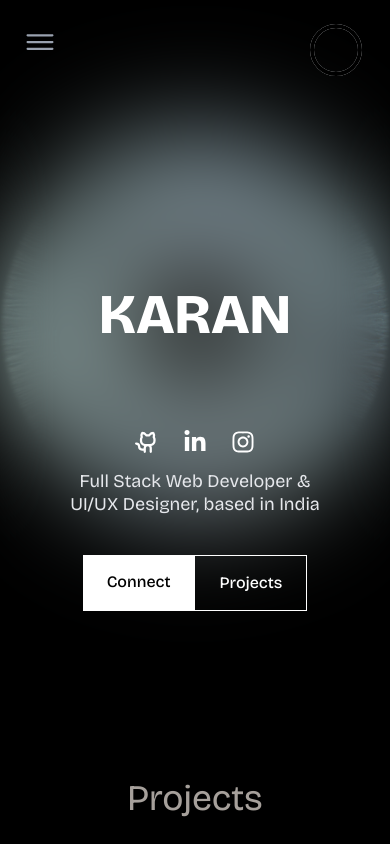
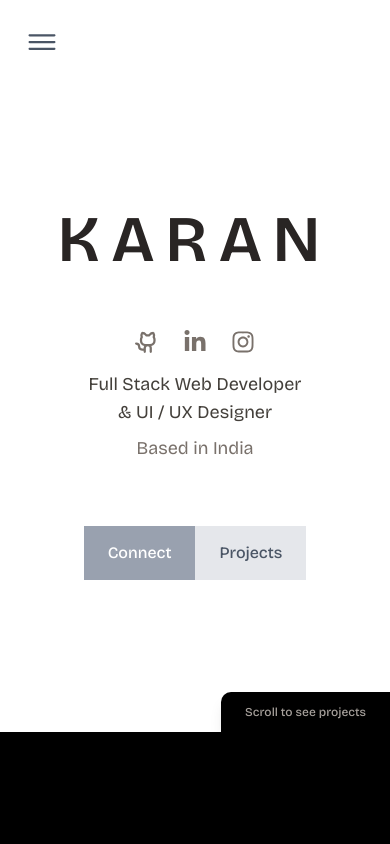
Before and after one commit to iamkaranroushan/my-portfolio, a Next.js app: page / in a window 390 px wide. Shown: the top 844 px of the page. Built offline with nearby package versions, Linux system fonts and the light colour scheme.

Commit message:
modified the designs

```diff
--- a/Components/Hero/hero.jsx
+++ b/Components/Hero/hero.jsx
@@ -5,103 +5,168 @@ import { motion } from "framer-motion";
 import { FaInstagram, FaLinkedinIn } from "react-icons/fa";
 import { PiGithubLogoBold } from "react-icons/pi";
 import Link from "next/link";
+import { LuGlobe } from "react-icons/lu";
 
 const Hero = () => {
+  const isMobile = typeof window !== "undefined" && window.innerWidth < 640;
   return (
     <section
       id="Home"
-      className="relative w-full  flex items-center justify-center overflow-hidden"
+      className="relative w-full flex items-center justify-center overflow-hidden"
     >
-      {/* Blurred Background Image */}
-      <div className="absolute inset-0 z-0">
-        <img
-          src="/backgrounds/hero-eye.jpg"
-          alt="Background"
-          className="w-full h-full object-cover"
-        />
-        <div className="absolute inset-0  backdrop-blur-[50px]" />
+      <motion.div
+        initial={{
+          opacity: 0,
+
+        }}
+        animate={{
+          opacity: 1,
+        }}
+        transition={{
+          delay: 2,
+          duration: 0.6,
+        }}
+        className="absolute bottom-0 right-0 "
+      >
+        <div className="bg-black px-6 py-3 lg:px-10 lg:py-6 lg:mb-[-20] rounded-ss-lg shadow-lg flex flex-col justify-center items-center">
+          <span className="text-xs sm:text-sm font-medium text-stone-400">
+            Scroll to see projects
+          </span>
         </div>
-
-      {/* Glassmorphic Card */}
+      </motion.div>
+      {/* Blurred Background Image */} {/* Glassmorphic Card */}{" "}
       <motion.div
-        initial={{ opacity: 0, y: 80 }}
-        animate={{ opacity: 1, y: 0 }}
-        transition={{ duration: 0.8, ease: "easeOut" }}
-        className="relative z-10 h-full backdrop-blur-xl  w-full  text-center"
+        initial={{
+          opacity: 0,
+          scale: 0,
+        }}
+        animate={{
+          opacity: 1,
+          scale: 1,
+        }}
+        transition={{
+          duration: 0.8,
+          ease: "easeOut",
+        }}
+        className="flex flex-col items-center z-10 h-full  text-center  w-full "
       >
-        {/* Name */}
+        {/* Name */}{" "}
         <motion.h1
-          initial={{ opacity: 0, y: 50 }}
-          animate={{ opacity: 1, y: 0 }}
-          transition={{ delay: 0.2, duration: 0.7, ease: "easeOut" }}
-          className="text-white font-extrabold text-[56px] sm:text-[64px] md:text-[180px] leading-tight pt-70 lg:pt-80 "
+          initial={{
+            letterSpacing: "-10px",
+          }}
+          animate={{
+            letterSpacing: isMobile ? "12px" : "60px",
+          }}
+          transition={{
+            delay: 0.8,
+            duration: 0.7,
+            ease: "easeInOut",
+            times: [0, 0.4, 1],
+          }}
+          className=" text-stone-800 font-semibold text-[65px] sm:text-[64px] md:text-[180px] lg:text-[200px]  pt-48 lg:pt-80 "
         >
-          KARAN
+          KARAN{" "}
         </motion.h1>
-
-
-        <div className="mt-20 lg:mt-36">
+        <div className="mt-10 lg:mt-10 lg:mb-40">
+          {" "}
+          {
             <motion.div
-            className="flex justify-center  space-x-6 text-white text-3xl"
-            initial={{ opacity: 0, y: 30 }}
-            animate={{ opacity: 1, y: 0 }}
-            transition={{ delay: 0.8, duration: 0.6 }}
+              className="flex justify-center mb-4  space-x-6 text-white text-3xl  "
+              initial={{
+                opacity: 0,
+                y: 20,
+              }}
+              animate={{
+                opacity: 1,
+                y: 0,
+              }}
+              transition={{
+                delay: 2,
+                duration: 0.6,
+              }}
             >
               <Link href="https://github.com/iamkaranroushan" target="_blank">
-              <PiGithubLogoBold className="hover:text-gray-300 text-2xl  hover:scale-110 transition duration-300" />
-            </Link>
+                <PiGithubLogoBold className="hover:text-gray-800 text-2xl lg:text-4xl text-stone-500 hover:scale-110 transition duration-300" />
+              </Link>{" "}
               <Link
                 href="https://linkedin.com/in/iamkaranroushan"
                 target="_blank"
               >
-              <FaLinkedinIn className="hover:text-blue-400 text-2xl  hover:scale-110 transition duration-300" />
-            </Link>
-            <Link href="https://instagram.com/iamkaranroushan" target="_blank">
-              <FaInstagram className="hover:text-pink-400 text-2xl  hover:scale-110 transition duration-300" />
-            </Link>
+                <FaLinkedinIn className="hover:text-blue-400 text-2xl lg:text-4xl text-stone-500 hover:scale-110 transition duration-300" />
+              </Link>{" "}
+              <Link
+                href="https://instagram.com/iamkaranroushan"
+                target="_blank"
+              >
+                <FaInstagram className="hover:text-pink-400 text-2xl lg:text-4xl text-stone-500  hover:scale-110 transition duration-300" />
+              </Link>{" "}
             </motion.div>
-          {/* Description */}
+          }{" "}
+          {/* Description */}{" "}
           <motion.p
-            initial={{ opacity: 0, y: 30 }}
-            animate={{ opacity: 1, y: 0 }}
-            transition={{ delay: 0.4, duration: 0.6 }}
-            className="text-gray-200 mt-4  text-lg sm:text-2xl leading-tight"
+            initial={{
+              opacity: 0,
+              y: 30,
+            }}
+            animate={{
+              opacity: 1,
+              y: 0,
+            }}
+            transition={{
+              delay: 1.6,
+              duration: 0.6,
+            }}
+            className="text-stone-700 mt-4 px-20 text-lg sm:text-2xl lg:text-3xl "
           >
-            Full Stack Web Developer &
-          </motion.p>
+            Full Stack Web Developer & UI / UX Designer
+          </motion.p>{" "}
           <motion.p
-            initial={{ opacity: 0, y: 30 }}
-            animate={{ opacity: 1, y: 0 }}
-            transition={{ delay: 0.4, duration: 0.6 }}
-            className="text-gray-200 text-lg sm:text-2xl leading-tight"
+            initial={{
+              opacity: 0,
+              y: 30,
+            }}
+            animate={{
+              opacity: 1,
+              y: 0,
+            }}
+            transition={{
+              delay: 2,
+              duration: 0.6,
+            }}
+            className="flex items-center justify-center gap-3 text-stone-500 mt-2 text-lg sm:text-2xl lg:text-3xl "
           >
-            UI/UX Designer, based in India
-          </motion.p>
+            Based in India{" "}
+          </motion.p>{" "}
         </div>
-
         {/* Social Icons */}
-
-        {/* CTA Buttons */}
+        {/* CTA Buttons */}{" "}
         <motion.div
-          className="mt-10 mb-10 lg:mb-20 flex justify-center"
-          initial={{ opacity: 0 }}
-          animate={{ opacity: 1 }}
-          transition={{ delay: 0.8 }}
+          className="mt-16 mb-38 flex justify-center lg:hidden"
+          initial={{
+            opacity: 0,
+          }}
+          animate={{
+            opacity: 1,
+          }}
+          transition={{
+            delay: 1.6,
+          }}
         >
           <Link
             href="#connect"
-            className="bg-white text-[16px] sm:text-[20px] text-black hover:bg-gray-100 px-6 py-4 lg:px-20 lg:py-6 text-xl font-medium transition duration-300"
+            className="bg-gray-400 text-[16px] sm:text-[20px] text-gray-200  hover:bg-gray-600 text-white px-6 py-4 lg:px-20 lg:py-6 text-xl font-medium transition duration-300"
           >
-            Connect
-          </Link>
+            Connect{" "}
+          </Link>{" "}
           <Link
             href="#projects"
-            className="border text-[16px] sm:text-[20px] border-white hover:bg-white/30 text-white px-6 py-4 backdrop-blur-md lg:px-20 lg:py-6 text-xl font-medium transition duration-300"
+            className="text-[16px] sm:text-[20px]  bg-gray-200 hover:bg-gray-600 hover:text-white text-gray-600 px-6 py-4 backdrop-blur-md lg:px-20 lg:py-6 text-xl font-medium transition duration-300"
           >
-            Projects
-          </Link>
-        </motion.div>
-      </motion.div>
+            Projects{" "}
+          </Link>{" "}
+        </motion.div>{" "}
+      </motion.div>{" "}
     </section>
   );
 };
--- a/Components/Navbar/navbar.jsx
+++ b/Components/Navbar/navbar.jsx
@@ -1,11 +1,11 @@
 "use client";
 
-import { Menu, X } from "lucide-react";
 import React, { useState, useEffect } from "react";
 import Link from "next/link";
 import { motion, AnimatePresence } from "framer-motion";
 import { IoIosMenu } from "react-icons/io";
 import { RxCross2 } from "react-icons/rx";
+
 const Navbar = () => {
   const [menuOpen, setMenuOpen] = useState(false);
   const [showNavbar, setShowNavbar] = useState(true);
@@ -30,60 +30,166 @@ const Navbar = () => {
     return () => window.removeEventListener("scroll", handleScroll);
   }, [lastScrollY]);
 
+  const mobileNavLinks = ["Home", "Projects", "About", "Connect"];
+  const DesktopNavLinks = ["Home", "About", "Connect"];
+
   return (
     <>
-      {/* Animated Menu Button */}
+      {" "}
+      {/* Desktop Navigation */}{" "}
+      <motion.nav
+        initial={{
+          opacity: 0,
+          y: -20,
+        }}
+        animate={{
+          opacity: showNavbar ? 1 : 0,
+          y: showNavbar ? 0 : -20,
+        }}
+        transition={{
+          duration: 0.6,
+        }}
+        className="hidden lg:flex fixed top-0 left-0 w-full z-[100] backdrop-blur   px-28 py-12 justify-between items-center"
+      >
+        {/* Logo / Name */} {/* Menu Items */}{" "}
+        <motion.div
+          initial={{
+            opacity: 0,
+          }}
+          animate={{
+            opacity: 1,
+          }}
+          transition={{
+            delay: 1.6,
+          }}
+          className="flex space-x-20 text-lg   font-medium items-center justify-between text-gray-600"
+        >
+          {" "}
+          {DesktopNavLinks.map((label) => (
+            <Link
+              key={label}
+              href={`#${label.toLowerCase()}`}
+              className="relative group "
+            >
+              <span className="hover:text-gray-900 transition duration-300">
+                {label}
+              </span>
+              <span className="absolute opacity-0 group-hover:opacity-100 left-1/2 -translate-x-1/2 bottom-0 h-[2px] w-0 bg-gray-900 transition-all duration-300 group-hover:w-full">
+                {" "}
+              </span>{" "}
+            </Link>
+          ))}{" "}
+        </motion.div>{" "}
+        <motion.div
+          initial={{
+            opacity: 0,
+          }}
+          animate={{
+            opacity: 1,
+          }}
+          transition={{
+            delay: 1.6,
+          }}
+          className="flex justify-center"
+        >
+          <Link href="#projects">
+            <motion.span className="bg-gray-500 text-[16px] sm:text-[20px] text-gray-200  hover:bg-gray-800 text-white px-6 py-4 lg:px-10 lg:py-4 text-xl font-medium transition duration-300">
+              Projects{" "}
+            </motion.span>{" "}
+          </Link>{" "}
+        </motion.div>{" "}
+      </motion.nav>{" "}
+      {/* Mobile Menu Button */}{" "}
       <motion.div
-        initial={{ opacity: 0, y: -20 }}
-        animate={{ opacity: showNavbar ? 1 : 0, y: showNavbar ? 0 : -20 }}
-        transition={{ duration: 0.3 }}
-        className="fixed top-6 flex flex-col items-start mx-10 lg:mx-36  transform -translate-x-1/2 z-[100]"
+        initial={{
+          opacity: 0,
+          y: -20,
+        }}
+        animate={{
+          opacity: showNavbar ? 1 : 0,
+          y: showNavbar ? 0 : -20,
+        }}
+        transition={{
+          duration: 0.6,
+        }}
+        className="lg:hidden fixed top-6 left-6 z-[100]"
       >
-        <button
+        <motion.button
+          initial={{
+            opacity: 0,
+          }}
+          animate={{
+            opacity: 1,
+          }}
+          transition={{
+            delay: 1.6,
+          }}
           onClick={toggleMenu}
-          className=" transition-all duration-300 cursor-pointer"
+          className="transition-all duration-300 cursor-pointer"
         >
           {menuOpen ? (
-            <RxCross2 className="text-white text-4xl lg:text-5xl transition-transform duration-300 rotate-90" />
+            <RxCross2 className="text-gray-600 text-4xl transition-transform duration-300 rotate-90" />
           ) : (
-            <IoIosMenu className="text-gray-400 text-4xl lg:text-5xl transition-transform duration-300" />
-          )}
-        </button>
-      </motion.div>
-
-      {/* Fullscreen Overlay */}
+            <IoIosMenu className="text-gray-600 text-4xl transition-transform duration-300" />
+          )}{" "}
+        </motion.button>{" "}
+      </motion.div>{" "}
+      {/* Mobile Fullscreen Overlay */}{" "}
       <AnimatePresence>
+        {" "}
         {menuOpen && (
           <motion.div
-            className="fixed inset-0 z-[99] bg-black flex flex-col justify-center items-center gap-12 text-3xl lg:text-5xl font-semibold text-stone-200 px-4"
-            initial={{ opacity: 0 }}
-            animate={{ opacity: 1 }}
-            exit={{ opacity: 0 }}
-            transition={{ duration: 0.4 }}
+            className="lg:hidden fixed inset-0 z-[99] bg-white flex flex-col justify-center items-center gap-12 text-3xl text-stone-800 px-4"
+            initial={{
+              opacity: 0,
+            }}
+            animate={{
+              opacity: 1,
+            }}
+            exit={{
+              opacity: 0,
+            }}
+            transition={{
+              duration: 0.4,
+            }}
           >
-            {["Home", "Projects", "About", "Connect"].map((label, index) => (
+            {mobileNavLinks.map((label) => (
               <motion.div
                 key={label}
-                initial={{ opacity: 0, y: 40 }}
-                animate={{ opacity: 1, y: 0 }}
-                exit={{ opacity: 0, y: 40 }}
-                transition={{ duration: 0.4 }}
-                className="pointer-events-auto"
-                whileHover={{ scale: 1.1 }}
-                whileTap={{ scale: 0.95 }}
+                initial={{
+                  opacity: 0,
+                  y: 40,
+                }}
+                animate={{
+                  opacity: 1,
+                  y: 0,
+                }}
+                exit={{
+                  opacity: 0,
+                  y: 40,
+                }}
+                transition={{
+                  duration: 0.4,
+                }}
+                whileHover={{
+                  scale: 1.1,
+                }}
+                whileTap={{
+                  scale: 0.95,
+                }}
               >
                 <Link
-                  href={`#${label.toLowerCase()}`} // 👈 change to use #id
+                  href={`#${label.toLowerCase()}`}
                   onClick={() => setMenuOpen(false)}
                   className="transition duration-300"
                 >
-                  {label}
-                </Link>
+                  {label}{" "}
+                </Link>{" "}
               </motion.div>
-            ))}
+            ))}{" "}
           </motion.div>
-        )}
-      </AnimatePresence>
+        )}{" "}
+      </AnimatePresence>{" "}
     </>
   );
 };
--- a/Components/layout.jsx
+++ b/Components/layout.jsx
@@ -2,6 +2,7 @@
 
 import React, { useEffect, useState } from 'react'
 import Navbar from './Navbar/navbar'
+import DraggableBox from "@/Components/draggable";
 
 const Layout = ({ children }) => {
     const [scrollProgress, setScrollProgress] = useState(0);
@@ -34,32 +35,7 @@ const Layout = ({ children }) => {
                     style={{ height: `${scrollProgress * 2}px` }}
                 />
             </div>
-
             {/* Small Screen Circular Progress */}
-            <div className="block lg:hidden fixed top-5 right-6 z-50">
-                <svg width="60" height="60" className="transform -rotate-90">
-                    <circle
-                        cx="30"
-                        cy="30"
-                        r={radius}
-                        stroke="#E5E7EB" // light gray background circle
-                        strokeWidth={stroke}
-                        fill="transparent"
-                    />
-                    <circle
-                        cx="30"
-                        cy="30"
-                        r={radius}
-                        stroke="#000000" // your primary color
-                        strokeWidth={stroke}
-                        fill="transparent"
-                        strokeDasharray={circumference}
-                        strokeDashoffset={offset}
-                        strokeLinecap="round"
-                        className="transition-all duration-200"
-                    />
-                </svg>
-            </div>
 
             <main className="flex-grow justify-center w-full">
                 {children}
--- a/app/layout.js
+++ b/app/layout.js
@@ -3,6 +3,7 @@ import "./globals.css";
 import Navbar from "@/Components/Navbar/navbar";
 import Layout from "@/Components/layout";
 import { Bricolage_Grotesque } from "next/font/google";
+import DraggableBox from "@/Components/draggable";
 const geistSans = Geist({
   variable: "--font-geist-sans",
   subsets: ["latin"],
--- a/app/page.js
+++ b/app/page.js
@@ -15,7 +15,7 @@ export default function home() {
       {/* Stack Container */}
       <div className="relative h-[600vh] sm:h-[480vh] md:h-[470vh] lg:h-[600vh]">
         {/* Connect (background layer) */}
-        <div  className="sticky top-0 h-screen">
+        <div className="sticky top-0 h-screen">
           <Connect />
         </div>
         {/* About (scrolling above) */}
```
Also changed, not shown: Components/Connect/connect.jsx (+40 -36 lines), Components/Projects/projects.jsx (+53 -50 lines). Lines whose indentation alone changed are shown as unchanged.
